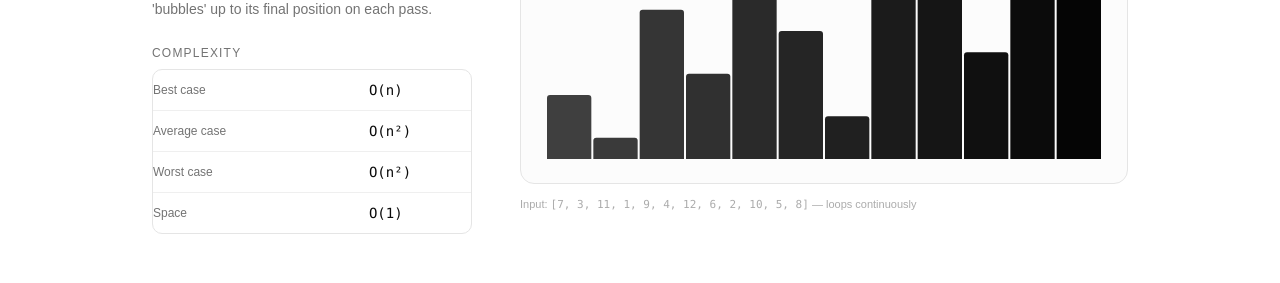
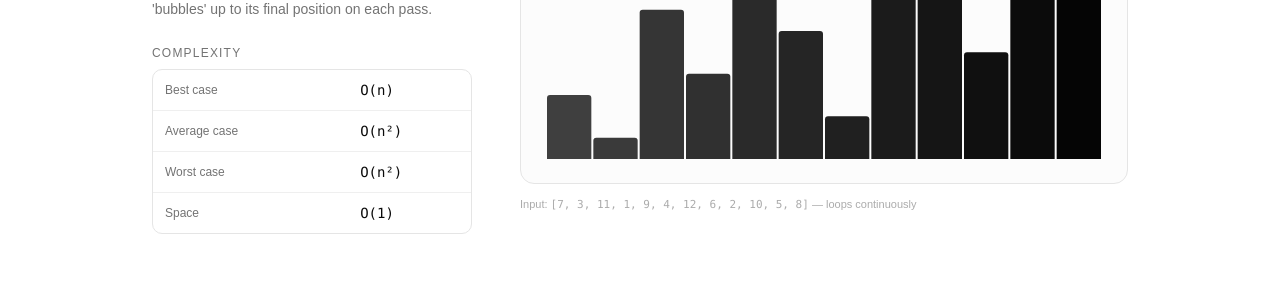
Before and after one commit to zzacong/algo, a React (Vite) app: page /algorithm/bubble-sort in a window 1280 px wide. Shown: the part 265-548 px from the top of the page. Built offline with nearby package versions, Linux system fonts and the light colour scheme.

Commit message:
style: add horizontal padding to complexity table cells

```diff
--- a/src/routes/algorithm.$id.tsx
+++ b/src/routes/algorithm.$id.tsx
@@ -14,8 +14,8 @@ export const Route = createFileRoute("/algorithm/$id")({
 function ComplexityRow({ label, value }: { label: string; value: string }) {
   return (
     <tr className="border-b border-border/60 last:border-0">
-      <td className="py-2.5 pr-4 text-xs text-muted-foreground">{label}</td>
-      <td className="py-2.5 font-mono text-sm font-medium text-foreground">{value}</td>
+      <td className="py-2.5 pr-4 pl-3 text-xs text-muted-foreground">{label}</td>
+      <td className="py-2.5 pr-3 font-mono text-sm font-medium text-foreground">{value}</td>
     </tr>
   );
 }
```
